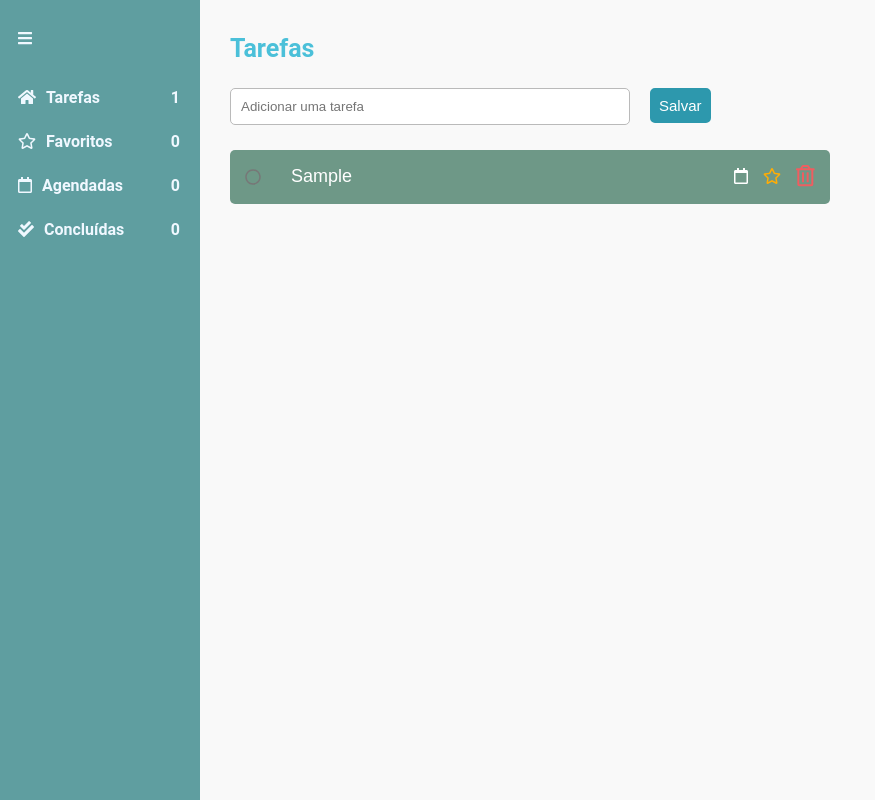
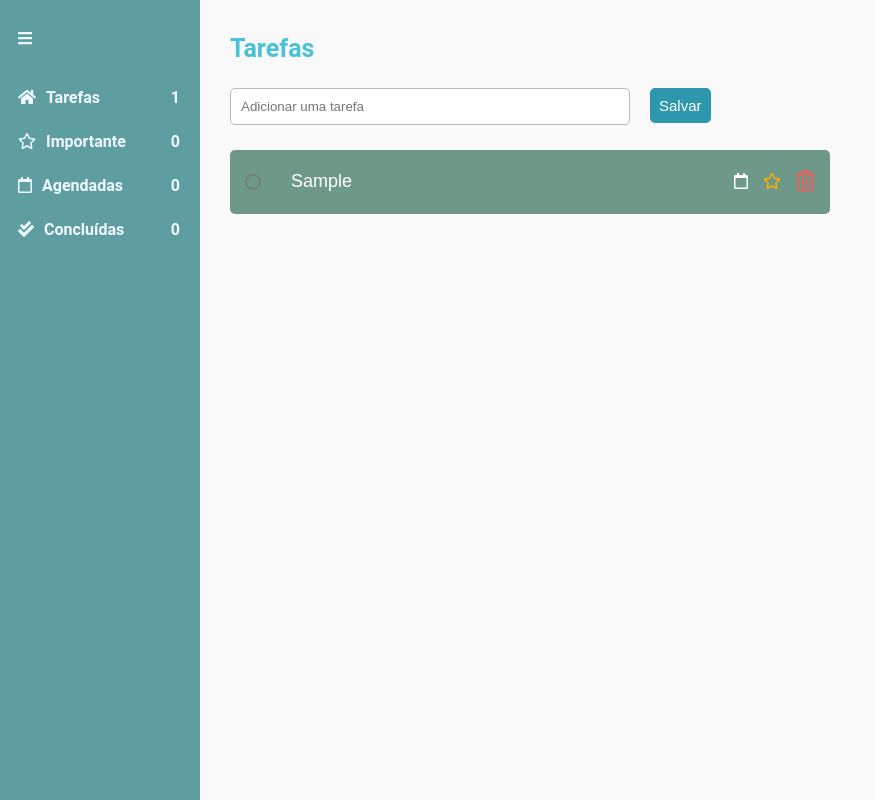
Before and after one commit to angelo848/to-do-list-app, a React (Create React App) app: page / in a window 1280 px wide. Both pictures are taken after typing "Sample" into the empty fields and a click on the button "Salvar". Shown: the whole page, without its empty margins (0-875 px from the left). Built offline with nearby package versions, Linux system fonts and the light colour scheme; a web font is replaced by a local one.

Commit message:
added date to scheduled tasks and styles

```diff
--- a/src/App.js
+++ b/src/App.js
@@ -75,6 +75,13 @@ function App() {
   const filterTasks = (filteredTasks, filter) => {
     setFilteredTasks(filteredTasks)
     setRenderizingTasks(filter)
+    if (filter === 'scheduled') {
+      toggleCalendar()
+    } else {
+      if (calendar.status !== false) {
+        toggleCalendar()
+      }
+    }
   }
 
   const toggleCalendar = index => {
--- a/src/components/Calendar/styles.css
+++ b/src/components/Calendar/styles.css
@@ -113,7 +113,7 @@ main {
 .calendar {
   display: block;
   position: relative;
-  width: 100%;
+  width: 60%;
   background: var(--neutral-color);
   border: 1px solid var(--border-color);
 }
--- a/src/components/Sidebar/index.js
+++ b/src/components/Sidebar/index.js
@@ -14,19 +14,19 @@ export default function Sidebar(props) {
   const { tasks } = props
   const favoredTasks = tasks.filter(task => task.favored === true)
   const finishedTasks = tasks.filter(task => task.status === true)
-  const scheduledTasks = tasks.filter(task => task.schedule === true)
+  const scheduledTasks = tasks.filter(task => task.schedule !== '')
 
   const toggleSidebar = () => {
     setSidebarOpen(!sidebarOpen)
   }
 
-  const filterFavoredTasks = filter => {
+  const filterTasks = filter => {
     if (filter === 'favored') {
-      const favoredTasks = tasks.filter(task => task.favored)
-      props.filter(favoredTasks, true)
+      props.filter(favoredTasks, filter)
+    } else if (filter === 'scheduled') {
+      props.filter(scheduledTasks, filter)
     } else if (filter === 'finished') {
-      const finishedTasks = tasks.filter(task => task.status)
-      props.filter(finishedTasks, true)
+      props.filter(finishedTasks, filter)
     } else {
       props.filter(false)
     }
@@ -36,28 +36,28 @@ export default function Sidebar(props) {
     <Container className={sidebarOpen ? 'open' : 'closed'}>
       <FontAwesomeIcon icon={faBars} onClick={toggleSidebar} />
       <List>
-        <li onClick={() => filterFavoredTasks('total')}>
+        <li onClick={() => filterTasks('total')}>
           <div>
             <FontAwesomeIcon icon={faHome} />
             <span>Tarefas</span>
           </div>
           <span>{tasks.length}</span>
         </li>
-        <li onClick={() => filterFavoredTasks('favored')}>
+        <li onClick={() => filterTasks('favored')}>
           <div>
             <FontAwesomeIcon icon={faStar} />
-            <span>Favoritos</span>
+            <span>Importante</span>
           </div>
           <span>{favoredTasks.length}</span>
         </li>
-        <li onClick={() => filterFavoredTasks('scheduled')}>
+        <li onClick={() => filterTasks('scheduled')}>
           <div>
             <FontAwesomeIcon icon={faCalendar} />
             <span>Agendadas</span>
           </div>
           <span>{scheduledTasks.length}</span>
         </li>
-        <li onClick={() => filterFavoredTasks('finished')}>
+        <li onClick={() => filterTasks('finished')}>
           <div>
             <FontAwesomeIcon icon={faCheckDouble} />
             <span>Concluídas</span>
--- a/src/components/Task/index.js
+++ b/src/components/Task/index.js
@@ -1,4 +1,6 @@
 import React from 'react'
+import { format } from 'date-fns'
+import pt from 'date-fns/locale/pt'
 import { FontAwesomeIcon } from '@fortawesome/react-fontawesome'
 import {
   faCircle,
@@ -12,7 +14,14 @@ import { faStar as favoredStar } from '@fortawesome/free-solid-svg-icons'
 import { Todo } from './styles'
 
 export default function Task(props) {
-  const { name, status, favored, color } = props.item
+  const { name, status, favored, color, schedule } = props.item
+  let date = ''
+
+  if (schedule !== '') {
+    date = format(schedule, 'eee, dd MMMM', {
+      locale: pt
+    })
+  }
 
   return (
     <Todo status={status} color={color}>
@@ -21,10 +30,15 @@ export default function Task(props) {
         onClick={props.toggleTask}
       />
       <div className="wrapper">
-        <input
-          value={name}
-          onChange={event => props.updateTask(event.target.value, props.index)}
-        />
+        <div className="info">
+          <input
+            value={name}
+            onChange={event =>
+              props.updateTask(event.target.value, props.index)
+            }
+          />
+          <span>{date}</span>
+        </div>
         <div className="icon-wrapper">
           <FontAwesomeIcon
             icon={faCalendar}
--- a/src/components/Task/styles.js
+++ b/src/components/Task/styles.js
@@ -5,7 +5,7 @@ export const Todo = styled.li`
   display: flex;
   align-items: center;
   background-color: ${props => (props.status ? '#6bbf59' : props.color)};
-  padding: 10px 15px;
+  padding: 15px 15px;
   margin-bottom: 10px;
   border-radius: 5px;
   text-decoration: ${props => (props.status ? 'line-through' : 'normal')};
@@ -16,7 +16,7 @@ export const Todo = styled.li`
     background-color: inherit;
     border: none;
     border-color: #fffffc;
-    width: 80%;
+    width: 100%;
     cursor: pointer;
     transition: 0.25s border-bottom ease-in-out;
   }
@@ -47,4 +47,15 @@ export const Todo = styled.li`
   div svg:last-child {
     color: #ef5d60;
   }
+  .info {
+    display: flex;
+    flex-flow: column;
+    width: 80%;
+    height: 34px;
+  }
+
+  .info span {
+    color: #fff;
+    font-size: 13px;
+  }
 `
--- a/src/styles/global.js
+++ b/src/styles/global.js
@@ -15,7 +15,7 @@ const GlobalStyle = createGlobalStyle`
 
   .App {
     display: inline-grid;
-    grid-template-columns: auto 1fr auto;
+    grid-template-columns: auto 1fr 1fr;
     grid-template-rows: auto;
     grid-template-areas: 'sidebar main calendar';
     grid-gap: 30px;
@@ -26,7 +26,8 @@ const GlobalStyle = createGlobalStyle`
   }
 
   .todo {
-    grid-area: main
+    grid-area: main;
+    min-width: 481px
   }
 
   .calendar {
```
